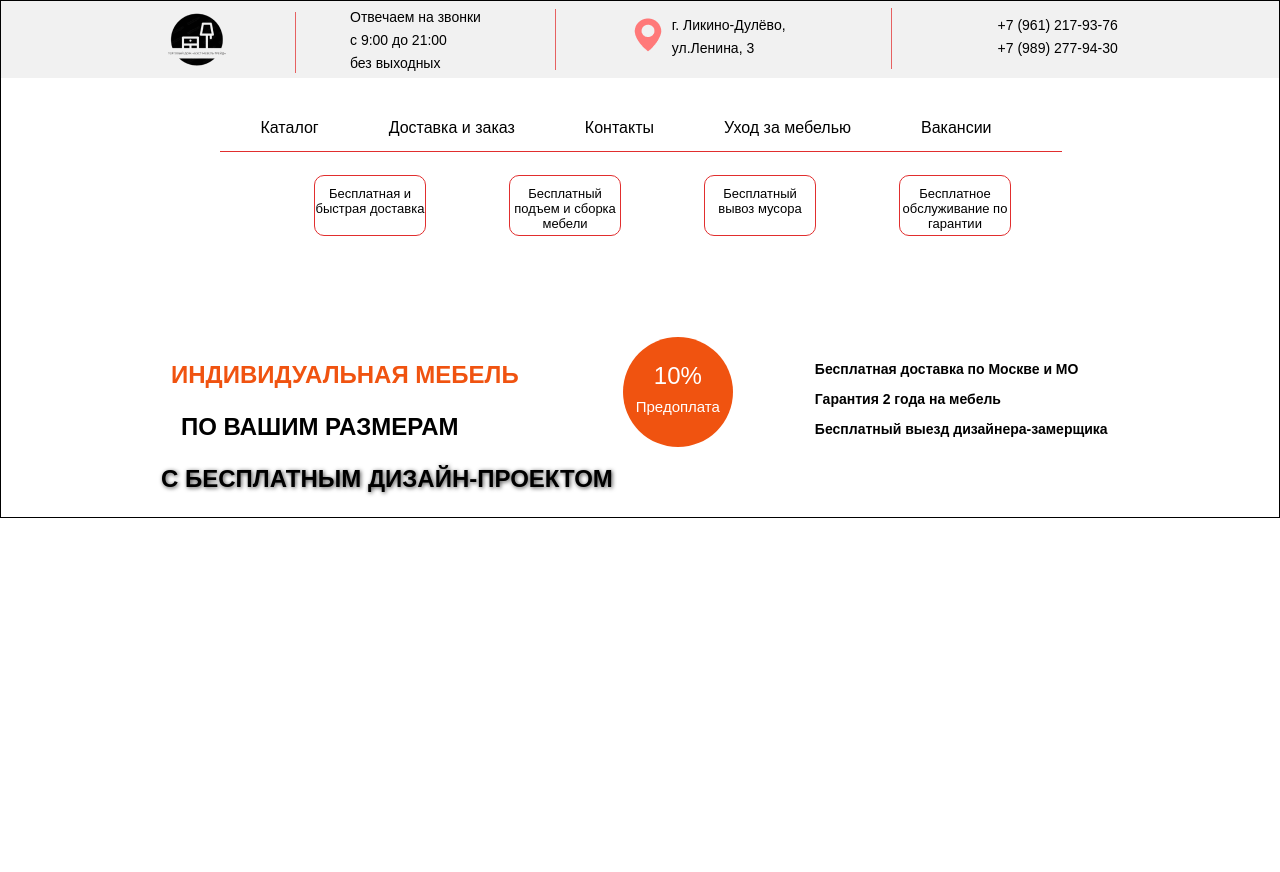
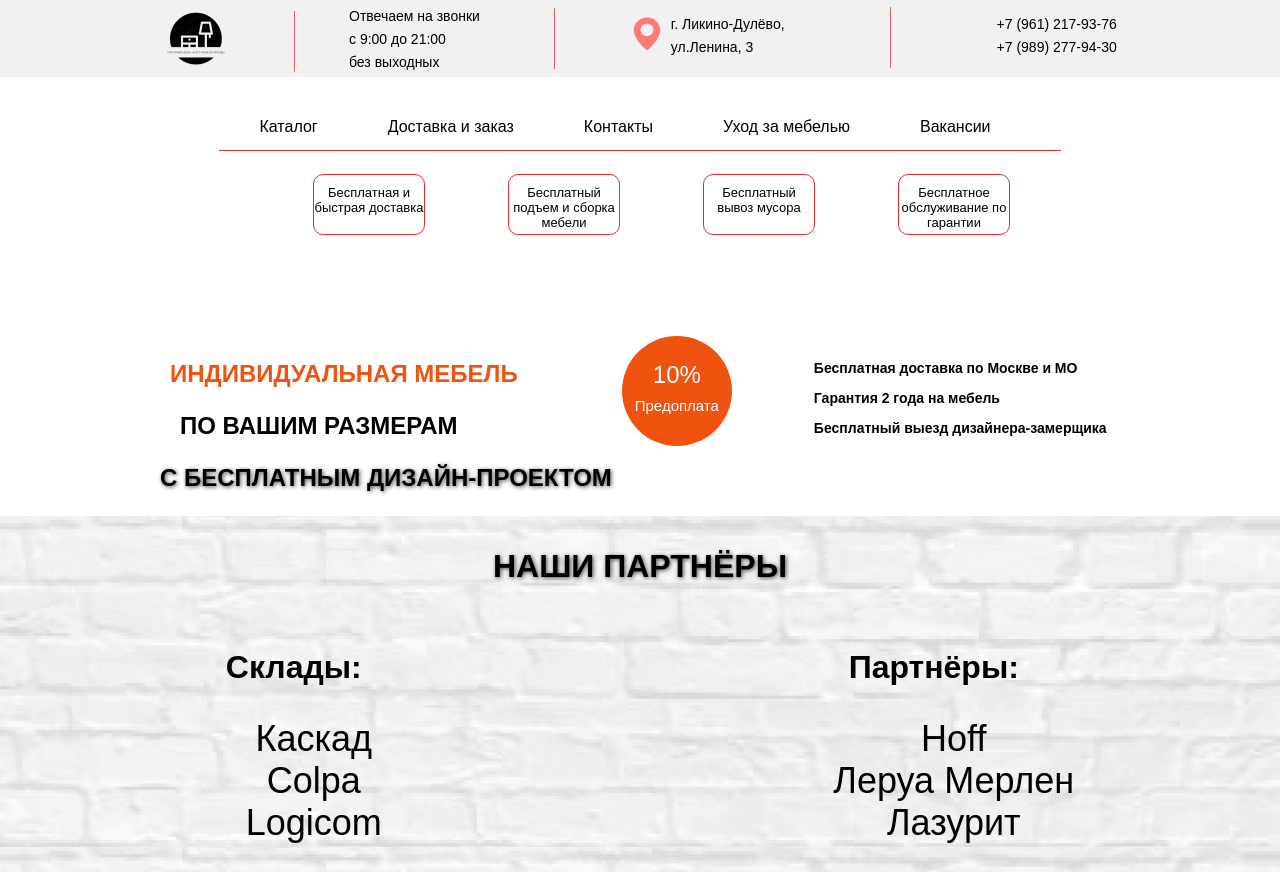
Before and after one commit to ksenikc/------05---------, a website: page src/index.pug in a window 1280 px wide. Before the commit the page ends 800 px from the top, so only its background shows below. Drawn offline with nearby package versions, Linux system fonts and the light colour scheme; files that its build step writes are made by us from their sources.

Commit message:
partners

```diff
--- a/src/index.pug
+++ b/src/index.pug
@@ -48,3 +48,19 @@ html(lang="ru")
                     p Бесплатная доставка по Москве и МО
                     p Гарантия 2 года на мебель
                     p Бесплатный выезд дизайнера-замерщика
+    .container
+        .partners
+            p.partners_text НАШИ ПАРТНЁРЫ
+                .partners_blocks
+                    .partners_block
+                        p Склады:
+                        ul
+                            li.partners_block_one Каскад
+                            li.partners_block_one Colpa
+                            li.partners_block_one Logicom
+                    .partners_block
+                        p Партнёры:
+                        ul
+                            li.partners_block_one Hoff
+                            li.partners_block_one Леруа Мерлен
+                            li.partners_block_one Лазурит
--- a/src/styles/style.scss
+++ b/src/styles/style.scss
@@ -4,8 +4,6 @@ body {
     margin: 0;
     padding: 0;
     box-sizing: border-box;
-    border: 1px solid black;
-    width: 1280px;
 }
 
 .header {
@@ -136,6 +134,7 @@ body {
         margin-left: 160px;
         font-size: 24px;
         display: flex;
+
         .custom-made-furniture_one {
             color: #F05310;
             font-weight: 700;
@@ -160,21 +159,61 @@ body {
             border-radius: 80px;
             margin-left: 10px;
             text-align: center;
+
             p {
                 font-size: 24px;
                 margin: 0;
                 padding-top: 25px;
             }
+
             span {
                 font-size: 15px;
                 padding-top: 5px;
             }
         }
+
         .custom-made-furniture__advantages {
             font-weight: 700;
             font-size: 14px;
-            margin-left:82px;
+            margin-left: 82px;
             margin-top: 10px;
         }
     }
 }
+
+.container {
+    margin: 0 auto;
+    align-items: center;
+
+    .partners {
+        text-align: center;
+        background-image: url(/src/img/bg_partners\ 1.png);
+        width: 100%;
+
+        p.partners_text {
+            font-size: 32px;
+            font-weight: 700;
+            text-shadow: 1px 1px 4px rgb(71, 71, 71);
+        }
+
+        .partners_blocks {
+            display: flex;
+            flex-direction: row;
+            justify-content: space-around;
+
+            .partners_block {
+                p {
+                    font-size: 32px;
+                    font-weight: 700;
+                }
+
+                li {
+                    font-size: 36px;
+                    font-weight: 400;
+                    list-style-type: none;
+                }
+            }
+
+        }
+    }
+}
```
Also changed, not shown: src/img/bg_partners 1.png (added), src/index.html, src/styles/style.css, 1 other file. Lines whose indentation alone changed are shown as unchanged.
